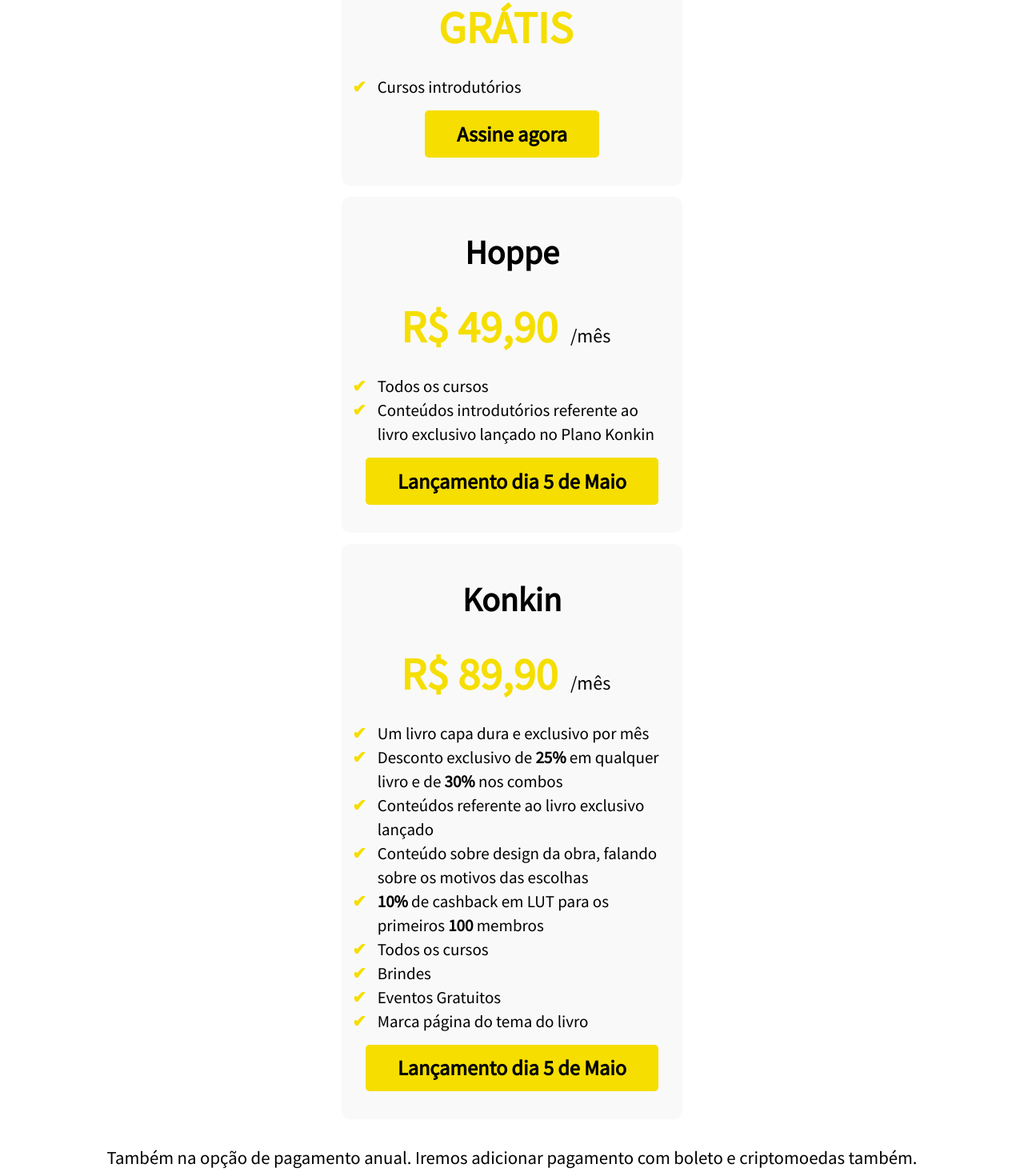
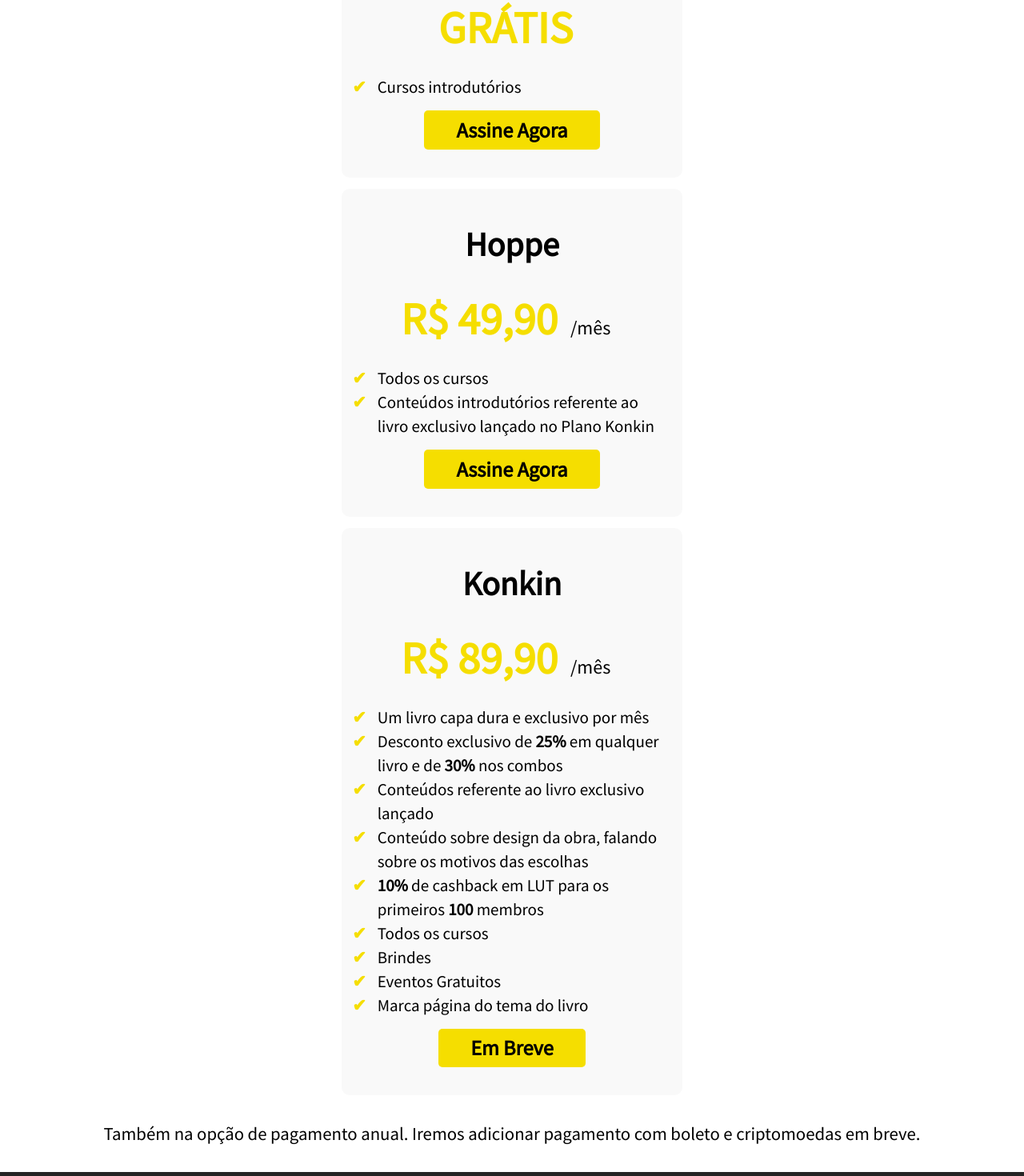
Before and after one commit to lendagron/libertario, a Next.js app: page /planos in a window 1280 px wide. Shown: the part 307-1777 px from the top of the page at 80% size. Built offline with nearby package versions, Linux system fonts and the light colour scheme.

Commit message:
add: ajustes permissões planos

```diff
--- a/package.json
+++ b/package.json
@@ -13,6 +13,7 @@
     "@types/node": "18.11.9",
     "@types/react": "18.0.25",
     "@types/react-dom": "18.0.9",
+    "@vimeo/player": "^2.19.0",
     "axios": "^1.2.0",
     "eslint": "8.28.0",
     "eslint-config-next": "13.0.5",
--- a/src/components/planosContent/PlanosContent.tsx
+++ b/src/components/planosContent/PlanosContent.tsx
@@ -15,7 +15,7 @@ export default function PlanosContent() {
           <ul>
             <li>Cursos introdutórios</li>
           </ul>
-          <Link href={"/cadastroMises"}>Assine agora</Link>
+          <Link href={"/cadastroMises"}>Assine Agora</Link>
         </div>
         <div className={styles.authorContainer}>
           <p>Hoppe</p>
@@ -30,7 +30,7 @@ export default function PlanosContent() {
               Plano Konkin
             </li>
           </ul>
-          <Link href={"/cadastroHoppe"}>Lançamento dia 5 de Maio</Link>
+          <Link href={"/cadastroHoppe"}>Assine Agora</Link>
         </div>
         <div className={styles.authorContainer}>
           <p>Konkin</p>
@@ -57,12 +57,15 @@ export default function PlanosContent() {
             <li>Eventos Gratuitos</li>
             <li>Marca página do tema do livro</li>
           </ul>
-          <Link href={"/cadastroKonkin"}>Lançamento dia 5 de Maio</Link>
+
+          <Link href={"/cadastroKonkin"} className={styles.disabled}>
+            Em Breve
+          </Link>
         </div>
       </div>
       <p>
         Também na opção de pagamento anual. Iremos adicionar pagamento com
-        boleto e criptomoedas também.
+        boleto e criptomoedas em breve.
       </p>
     </div>
   );
--- a/src/components/planosContent/planosContent.module.scss
+++ b/src/components/planosContent/planosContent.module.scss
@@ -96,14 +96,10 @@
     a {
       font-weight: 600;
       font-size: 1.875rem;
-      line-height: 43px;
       color: black;
       text-decoration: none;
-
       text-align: center;
-
       background-color: var(--yellow-200);
-
       padding: 0.5625rem 2.875rem;
       border-radius: 5px;
 
@@ -113,6 +109,10 @@
         background-color: black;
         color: var(--yellow-200);
       }
+    }
+
+    .disabled {
+      pointer-events: none;
     }
   }
 }
--- a/src/pages/cadastroKonkin.tsx
+++ b/src/pages/cadastroKonkin.tsx
@@ -2,6 +2,7 @@ import Head from "next/head";
 import Cadastro from "../components/cadastroKonkin/CadastroKonkin";
 import { Header } from "../components/header/Header";
 import { withSSRGuest } from "../utils/withSSRGuest";
+import { withSSRAuth } from "../utils/withSSRAuth";
 
 export default function CadastroKonkin() {
   return (
@@ -15,7 +16,8 @@ export default function CadastroKonkin() {
   );
 }
 
-export const getServerSideProps = withSSRGuest(async (ctx) => {
+//TODO: Lembrar de tirar o Auth após lançar o plano Konkin
+export const getServerSideProps = withSSRAuth(async (ctx) => {
   return {
     props: {},
   };
```
Also changed, not shown: src/components/curso/cursoContent.module.scss (+8 -7 lines), 1 other file (tests, documents, lock files or other folders).
